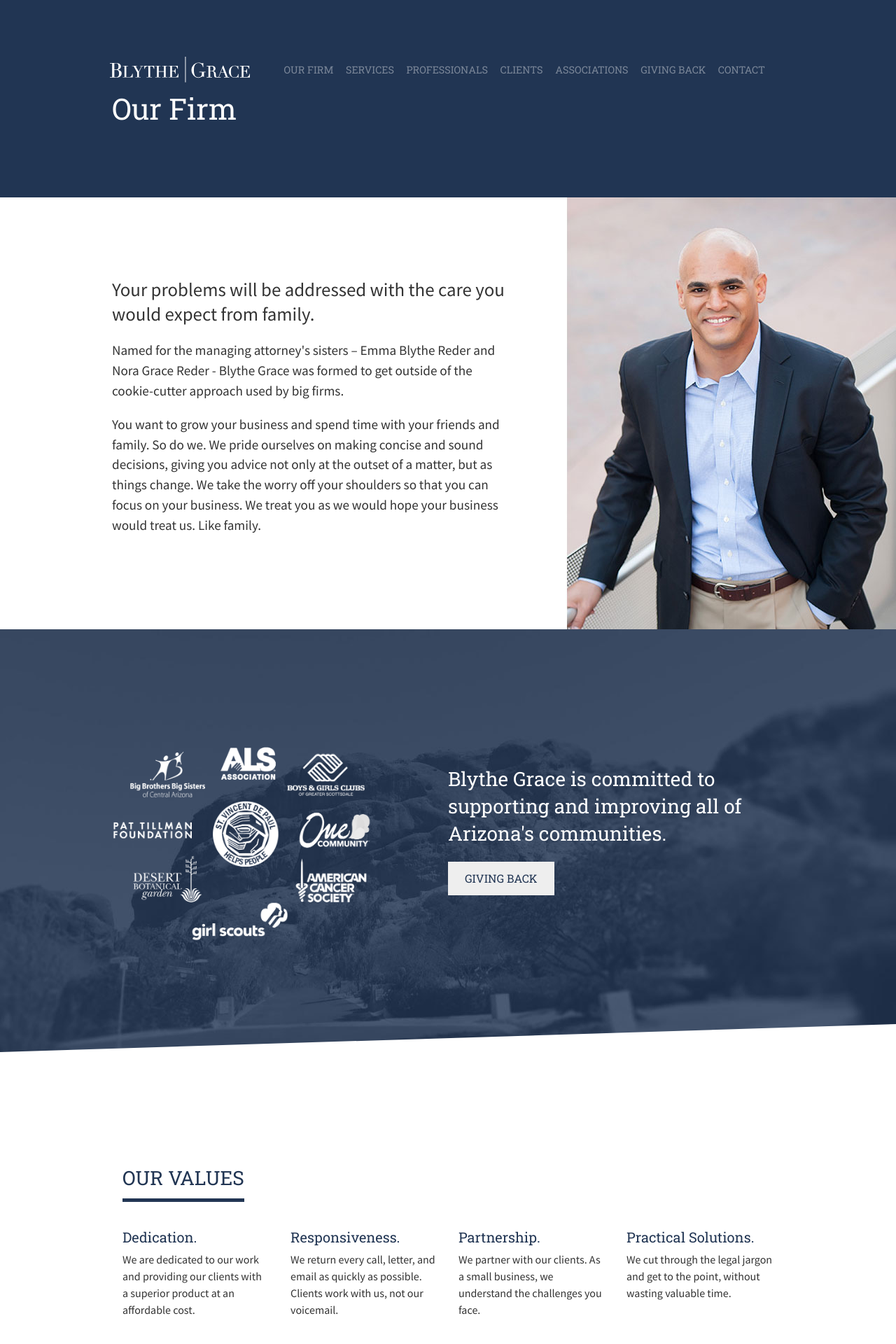
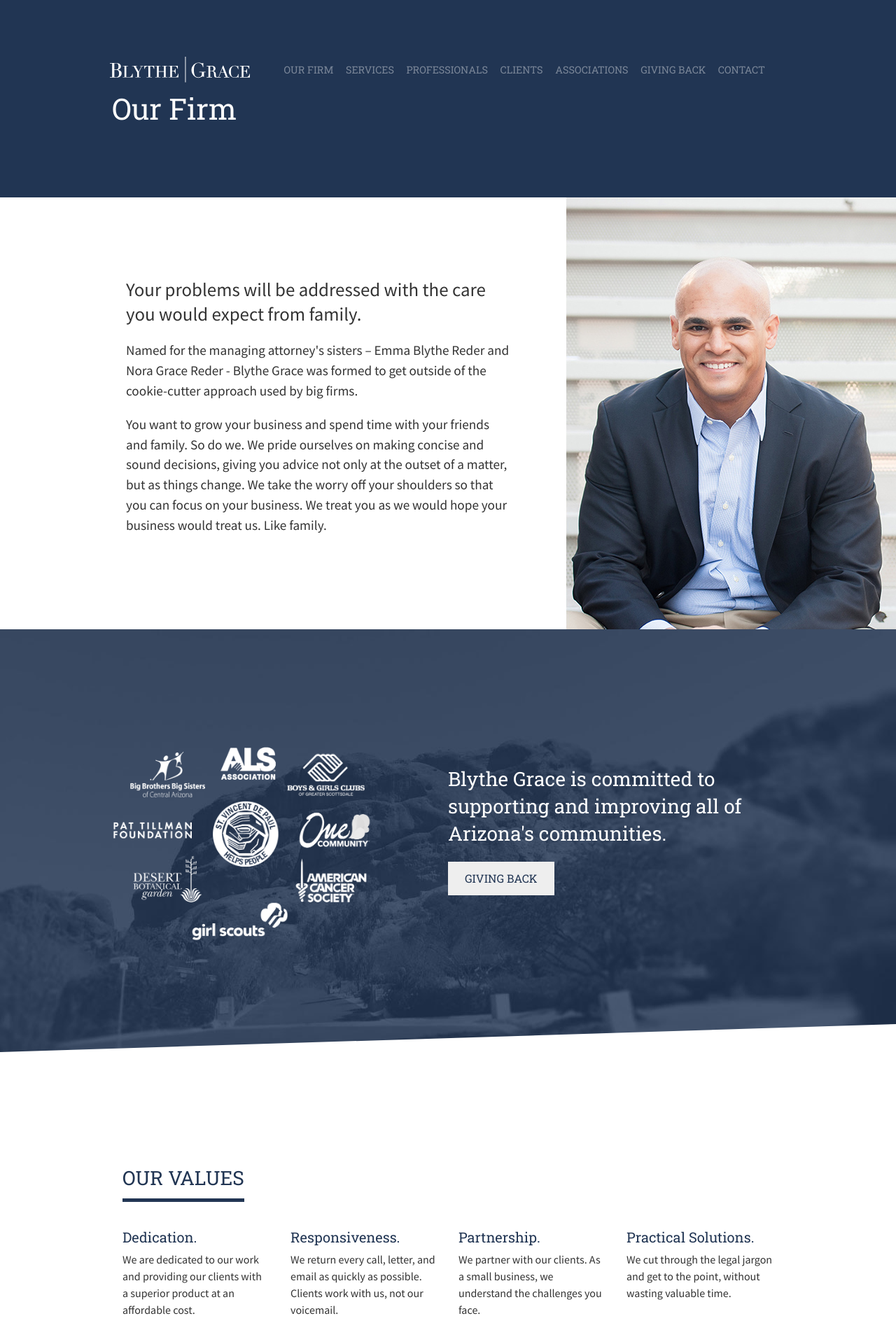
Before and after one commit to kristenzirkler/blythe-grace-demo, a Jekyll site: the page built from our-firm/index.html, in a window 1280 px wide. Shown: the top 1920 px of the page at 70% size. Built offline with Jekyll 4.4.1, drawn with Linux system fonts in a browser that asks for light colours; nearby versions of some CDN libraries.

Commit message:
Adding Christine, Updating photos on our firm, chantel, & robert. New title for chantel

```diff
--- a/_includes/team-list-person.html
+++ b/_includes/team-list-person.html
@@ -1,5 +1,6 @@
 {% if include.layout == "professionals-page" %}
-<li><a data-name="{{ include.slug }}" class="unselected" href="/professionals/{{ include.slug }}" style="background-image: url({{ site.baseurl }}/img/bio-{{ include.slug }}.jpg);">
+
+<li><a data-name="{{ include.slug }}" class="unselected" href="/professionals/{{ include.slug }}" style="background-image: url({{ site.baseurl }}/img/bio-{{ include.slug }}{% if include.slug == "robert" %}-2{% endif %}.jpg);">
 <span><strong>{{ include.name }}</strong><em>{{ include.title }}</em></span>
 </a></li>
 {% else %}
--- a/_includes/team-list.html
+++ b/_includes/team-list.html
@@ -5,7 +5,8 @@
     {% include team-list-person.html slug="debbie" name="Debbie A. Messing" title="Paralegal &amp; Business Manager" %}
     {% include team-list-person.html slug="patti" name="Patti A. Jennings" title="Paralegal &amp; Firm Administrator" %}
     {% include team-list-person.html slug="stephanie" name="Stephanie Passaro" title="Legal Clerk &amp; HR Specialist" %}
-    {% include team-list-person.html slug="chantel" name="Chant&eacute;l N. Braithwaite" title="Marketing &amp; Accounting Manager" %}
+    {% include team-list-person.html slug="chantel" name="Chant&eacute;l N. Braithwaite" title="Accounting Manager" %}
+    {% include team-list-person.html slug="christine" name="Christine Hackett" title="Legal Secretary" %}
     {% include team-list-person.html slug="cliff" name="Clifford P. Bendau" title="Consultant" %}
   </div>
   <div rel="slider-toggle" data-direction="right" class="next">&raquo;</div>
--- a/_team/chantel.mdown
+++ b/_team/chantel.mdown
@@ -5,7 +5,7 @@
 path: ../
 
 team-name: "Chant&eacute;l N. Braithwaite"
-team-title: "Marketing &amp; Accounting Manager"
+team-title: "Accounting Manager"
 team-slug: chantel
 
 meta-title: "Chant&eacute;l N. Braithwaite"
--- a/our-firm/index.html
+++ b/our-firm/index.html
@@ -11,6 +11,7 @@
       <p><strong>Your problems will be addressed with the care you would expect from family.</strong></p>
       <p>Named for the managing attorney's sisters – Emma Blythe Reder and Nora Grace Reder - Blythe Grace was formed to get outside of the cookie-cutter approach used by big firms.</p>
       <p>You want to grow your business and spend time with your friends and family. So do we. We pride ourselves on making concise and sound decisions, giving you advice not only at the outset of a matter, but as things change. We take the worry off your shoulders so that you can focus on your business. We treat you as we would hope your business would treat us. Like family.</p>
+      <div class="image"><img src="{{ site.baseurl }}/img/robert-stairs.jpg" alt="Bythe Grace - Robert" /></div>
     </div>
   </div>
 </div>
--- a/professionals/index.html
+++ b/professionals/index.html
@@ -14,7 +14,7 @@
     {% include team-list-person.html layout="professionals-page" slug="debbie" name="Debbie A. Messing" title="Paralegal &amp; Business Manager" %}
     {% include team-list-person.html layout="professionals-page" slug="patti" name="Patti A. Jennings" title="Paralegal &amp; Firm Administrator" %}
     {% include team-list-person.html layout="professionals-page" slug="stephanie" name="Stephanie Passaro" title="Legal Clerk &amp; HR Specialist" %}
-    {% include team-list-person.html layout="professionals-page" slug="chantel" name="Chant&eacute;l N. Braithwaite" title="Marketing &amp; Accounting Manager" %}
+    {% include team-list-person.html layout="professionals-page" slug="chantel" name="Chant&eacute;l N. Braithwaite" title="Accounting Manager" %}
     {% include team-list-person.html layout="professionals-page" slug="cliff" name="Clifford P. Bendau" title="Consultant" %}
     </ul>
   </div>
--- a/scss/page-slides.scss
+++ b/scss/page-slides.scss
@@ -248,21 +248,8 @@
 	p {
 		margin-bottom: 1em;
 	}
-	.image {
-		width: 35%;
-		float: left;
-		text-align: center;
-		img {
-			max-width: 80%;
-			display: block;
-			margin: 0 auto;
-		}
-		p {
-			border-top: 1px solid $gray-light;
-			padding-top: 10px;
-			font-size: .7em;
-			color: $gray;
-		}
+	.image img {
+		width: 100%;
 	}
 }
 .our-firm-page {
@@ -484,11 +471,11 @@
 }
 // Our Firm
 .about-overview {
-	background-image: url(../img/slide-bg-ourfirm.jpg);
+	background-image: url(../img/slide-bg-ourfirm-2.jpg);
 	background-size: cover;
 	background-position: center top;
 	.inner {
-		padding: 6em 0;
+		padding: 6em 20px;
 	}
 	.copy {
 		width: 60%;
@@ -496,12 +483,16 @@
 		float: left;
 		padding: 0;
 	}
+	.image {
+		display: none;
+	}
 }
 
 // Services
 .slide-service {
 	.inner {
-		padding: 0;
+		padding-top: 0;
+		padding-bottom: 0;
 	}
 	ul {
 		overflow: hidden;
--- a/scss/team-list.scss
+++ b/scss/team-list.scss
@@ -1,6 +1,6 @@
 $team-width: 33.33%;
 $team-width-slider: 22vw;
-$team-members: 6; // Change the left value below as well (.anchor-right)
+$team-members: 7; // Change the left value below as well (.anchor-right)
 $team-width-mobile: 50vw;
 
 .team-list {
@@ -108,7 +108,7 @@
 		}
 	}
 	&.anchor-right .inner {
-		left: -32vw; // This one is weird, cant figure out math so just change it.
+		left: -54vw; // This one is weird, cant figure out math so just change it.
 	}
 	.next, .prev {
 		line-height: $team-width-slider;
```
Also changed, not shown: _team/christine.mdown (added, +18 -0 lines), img/bio-bw-christine.jpg (added), img/bio-bw-robert.jpg, img/bio-chantel.jpg, img/bio-christine.jpg (added), img/bio-patti.jpg, img/bio-robert-2.jpg (added), img/bio-robert.jpg, img/robert-stairs.jpg (added), img/slide-bg-ourfirm-2.jpg (added), 1 other file.
